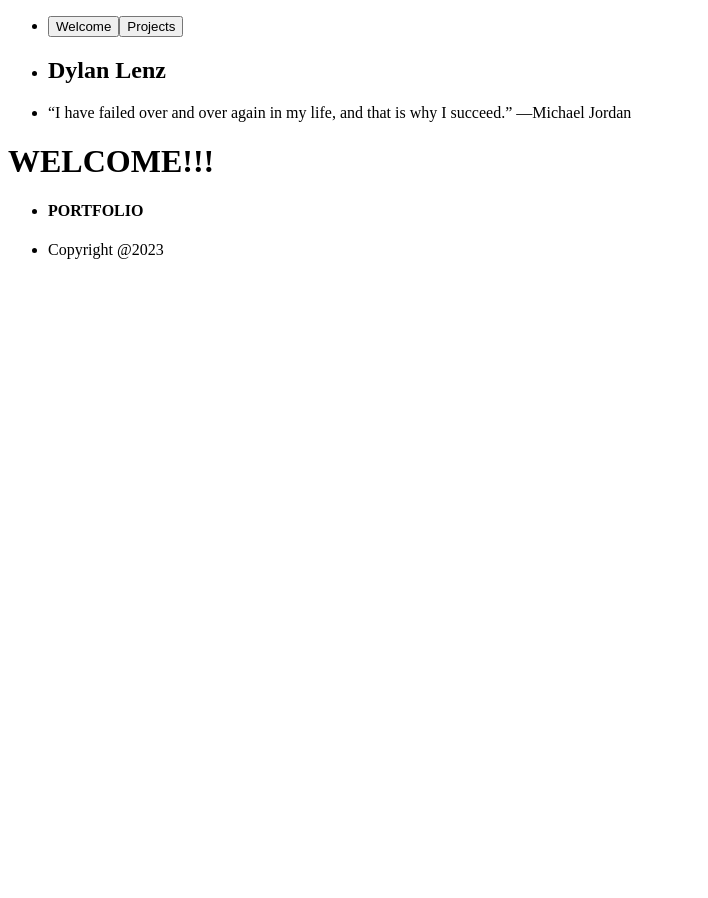
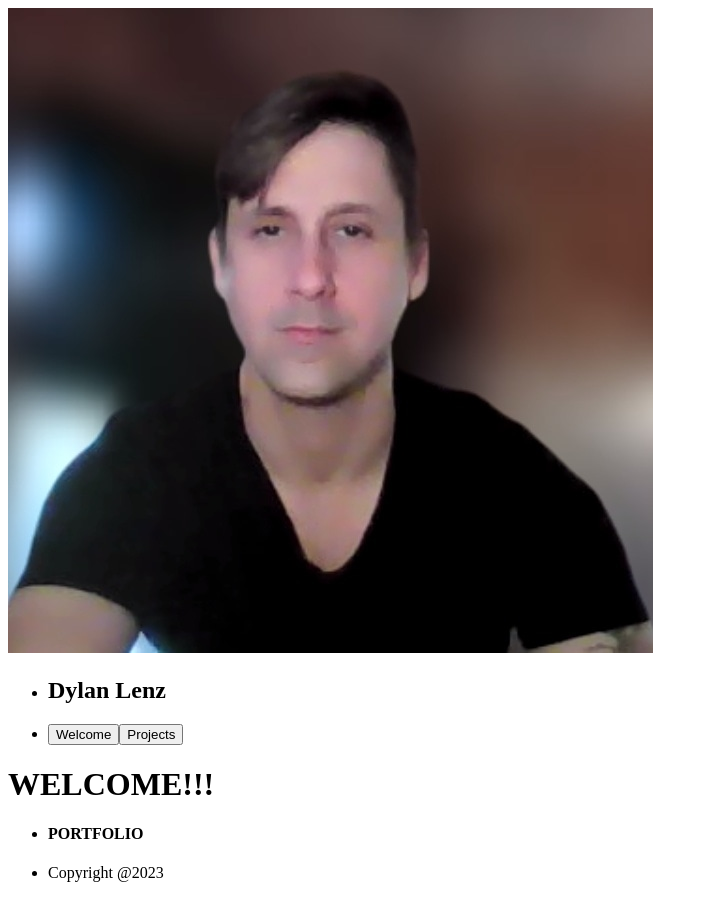
Before and after one commit to Dylan-Lenz/portfolioFrontend, a React (Create React App) app: page / in a window 1280 px wide. Shown: the whole page, without its empty margins (0-708 px from the left). Before the commit the page ends 800 px from the top, so only its background shows below. Built offline with nearby package versions, Linux system fonts and the light colour scheme.

Commit message:
Added HeadShot

```diff
--- a/src/components/NavBar/NavBar.jsx
+++ b/src/components/NavBar/NavBar.jsx
@@ -1,11 +1,16 @@
 import React from 'react';
 import { Link } from "react-router-dom";
+import BlackV from "../../assets/BlackV.jpg";
 
 const NavBar = () => {
 
     return (
         <header className="navBar">
+            <img src={BlackV} alt="headshot" />
                 <ul>
+                    <li>
+                        <h2 className="navBar__header">Dylan Lenz</h2>
+                    </li>
                     <li className="navBar__links">
                         <Link to='/'>
                             <button>Welcome</button>
@@ -14,15 +19,6 @@ const NavBar = () => {
                             <button>Projects</button>
                         </Link>
                     </li>
-                <li>
-                    <h2 className="navBar__header">Dylan Lenz</h2>
-                </li>
-                <li>
-                    <p className="navBar__motto">
-                        “I have failed over and over again in my life,
-                        and that is why I succeed.” —Michael Jordan
-                    </p>
-                </li>
                 </ul>
         </header>
     );
```
Also changed, not shown: src/assets/BlackV.jpg (added). Lines whose indentation alone changed are shown as unchanged.
